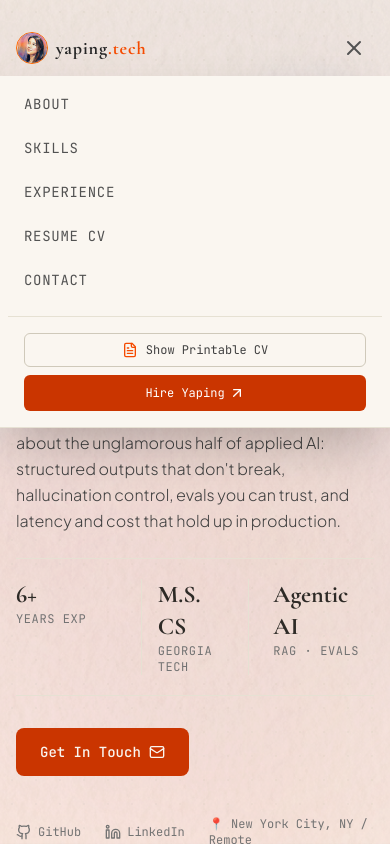
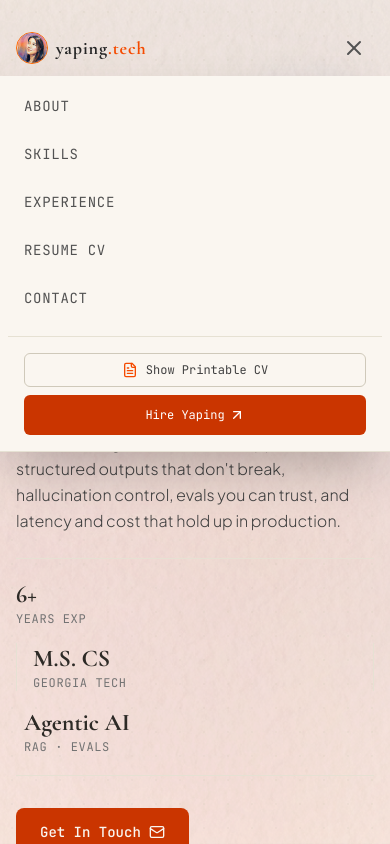
Before and after one commit to YapingYang/yapingyang.github.io, a React (Vite) app: page / in a window 390 px wide. Both pictures are taken after a click on the button 354 px from the left and 48 px from the top of the page. Shown: the top 844 px of the page. Built offline with nearby package versions, Linux system fonts and the light colour scheme.

Commit message:
fix(responsive): improve hero stat grid; add accessible mobile navbar (aria, outside click, Escape) and larger tap targets

```diff
--- a/src/components/Hero.tsx
+++ b/src/components/Hero.tsx
@@ -118,7 +118,7 @@ export default function Hero({ onNavClick }: HeroProps) {
             {/* Quick Metrics */}
             <motion.div
               variants={itemVariants}
-              className="grid grid-cols-3 gap-4 border-y border-[#E6E1D3] py-5 max-w-lg"
+              className="grid grid-cols-1 sm:grid-cols-3 gap-4 border-y border-[#E6E1D3] py-5 max-w-lg"
             >
               <div id="metric-experience" className="text-left">
                 <span className="block text-2xl font-display font-bold text-[#2D2A26]">
--- a/src/components/Navbar.tsx
+++ b/src/components/Navbar.tsx
@@ -3,30 +3,43 @@
  * SPDX-License-Identifier: Apache-2.0
  */
 
-import { useState, useEffect } from 'react';
-import { Menu, X, ArrowUpRight, Award, FileText } from 'lucide-react';
-import profileWatercolor from '../assets/images/profile_watercolor_1780885225682.png';
+import { useState, useEffect, useRef } from 'react'
+import { Menu, X, ArrowUpRight, FileText } from 'lucide-react'
+import profileWatercolor from '../assets/images/profile_watercolor_1780885225682.png'
 
 interface NavbarProps {
-  onNavClick: (sectionId: string) => void;
-  activeSection: string;
+  onNavClick: (sectionId: string) => void
+  activeSection: string
 }
 
 export default function Navbar({ onNavClick, activeSection }: NavbarProps) {
-  const [isOpen, setIsOpen] = useState(false);
-  const [scrolled, setScrolled] = useState(false);
+  const [isOpen, setIsOpen] = useState(false)
+  const [scrolled, setScrolled] = useState(false)
+  const menuRef = useRef<HTMLDivElement | null>(null)
 
   useEffect(() => {
-    const handleScroll = () => {
-      if (window.scrollY > 20) {
-        setScrolled(true);
-      } else {
-        setScrolled(false);
-      }
-    };
-    window.addEventListener('scroll', handleScroll);
-    return () => window.removeEventListener('scroll', handleScroll);
-  }, []);
+    const handleScroll = () => setScrolled(window.scrollY > 20)
+    window.addEventListener('scroll', handleScroll)
+    return () => window.removeEventListener('scroll', handleScroll)
+  }, [])
+
+  // Close mobile menu on escape and clicks outside
+  useEffect(() => {
+    const onKey = (e: KeyboardEvent) => {
+      if (e.key === 'Escape') setIsOpen(false)
+    }
+    const onClickOutside = (e: MouseEvent) => {
+      if (!menuRef.current) return
+      const target = e.target as Node
+      if (isOpen && !menuRef.current.contains(target)) setIsOpen(false)
+    }
+    window.addEventListener('keydown', onKey)
+    window.addEventListener('mousedown', onClickOutside)
+    return () => {
+      window.removeEventListener('keydown', onKey)
+      window.removeEventListener('mousedown', onClickOutside)
+    }
+  }, [isOpen])
 
   const navItems = [
     { label: 'About', target: 'about' },
@@ -35,18 +48,17 @@ export default function Navbar({ onNavClick, activeSection }: NavbarProps) {
     { label: 'Experience', target: 'experience' },
     { label: 'Resume CV', target: 'resume' },
     { label: 'Contact', target: 'contact' },
-  ];
+  ]
 
-  // Toggle to hide the Projects nav item without deleting it.
-  // Set to `true` to show the Projects nav link again.
-  const SHOW_PROJECTS_NAV = false;
-
-  const navItemsFiltered = SHOW_PROJECTS_NAV ? navItems : navItems.filter((i) => i.target !== 'projects');
+  const SHOW_PROJECTS_NAV = false
+  const navItemsFiltered = SHOW_PROJECTS_NAV
+    ? navItems
+    : navItems.filter((i) => i.target !== 'projects')
 
   const handleItemClick = (target: string) => {
-    onNavClick(target);
-    setIsOpen(false);
-  };
+    onNavClick(target)
+    setIsOpen(false)
+  }
 
   return (
     <nav
@@ -65,6 +77,7 @@ export default function Navbar({ onNavClick, activeSection }: NavbarProps) {
               id="navbar-logo-btn"
               onClick={() => handleItemClick('hero')}
               className="group flex items-center space-x-2 text-neutral-800 font-display font-bold text-lg tracking-wider focus:outline-none cursor-pointer"
+              aria-label="Go to top"
             >
               <div className="relative w-8 h-8 rounded-full border border-orange-500 overflow-hidden bg-transparent shadow-3xs group-hover:scale-105 transition-all duration-300">
                 <img
@@ -128,6 +141,8 @@ export default function Navbar({ onNavClick, activeSection }: NavbarProps) {
               onClick={() => setIsOpen(!isOpen)}
               className="inline-flex items-center justify-center p-2 rounded-md text-neutral-600 hover:text-neutral-900 hover:bg-[#F4F1EA] focus:outline-none"
               aria-label="Toggle navigation menu"
+              aria-expanded={isOpen}
+              aria-controls="mobile-nav-menu-panel"
             >
               {isOpen ? <X className="w-6 h-6" /> : <Menu className="w-6 h-6" />}
             </button>
@@ -137,14 +152,14 @@ export default function Navbar({ onNavClick, activeSection }: NavbarProps) {
 
       {/* Mobile Menu Open Panel */}
       {isOpen && (
-        <div id="mobile-nav-menu-panel" className="md:hidden bg-[#FAF6F0] border-b border-[#E6E1D3] shadow-2xl animate-in fade-in duration-200">
-          <div className="px-2 pt-2 pb-4 space-y-1 sm:px-3">
+        <div id="mobile-nav-menu-panel" ref={menuRef} className="md:hidden bg-[#FAF6F0] border-b border-[#E6E1D3] shadow-2xl animate-in fade-in duration-200">
+          <div className="px-2 pt-2 pb-4 space-y-1 sm:px-3" role="menu" aria-label="Mobile navigation">
             {navItemsFiltered.map((item) => (
               <button
                 key={item.target}
                 id={`mobile-nav-link-${item.target}`}
                 onClick={() => handleItemClick(item.target)}
-                className={`block w-full text-left px-4 py-2.5 rounded-md text-sm font-mono uppercase tracking-wider ${
+                className={`block w-full text-left px-4 py-3 rounded-md text-sm font-mono uppercase tracking-wider ${
                   activeSection === item.target
                     ? 'text-orange-700 bg-[#F4F1EA] font-semibold border-l-4 border-orange-600'
                     : 'text-neutral-600 hover:bg-[#F2ECE0]/60 hover:text-neutral-900'
@@ -165,7 +180,7 @@ export default function Navbar({ onNavClick, activeSection }: NavbarProps) {
               <button
                 id="mobile-nav-hire-btn"
                 onClick={() => handleItemClick('contact')}
-                className="w-full py-2.5 bg-orange-700 hover:bg-orange-600 text-white rounded-md text-xs font-mono flex items-center justify-center space-x-1"
+                className="w-full py-3 bg-orange-700 hover:bg-orange-600 text-white rounded-md text-xs font-mono flex items-center justify-center space-x-1"
               >
                 <span>Hire Yaping</span>
                 <ArrowUpRight className="w-4 h-4" />
@@ -175,5 +190,5 @@ export default function Navbar({ onNavClick, activeSection }: NavbarProps) {
         </div>
       )}
     </nav>
-  );
+  )
 }
```
